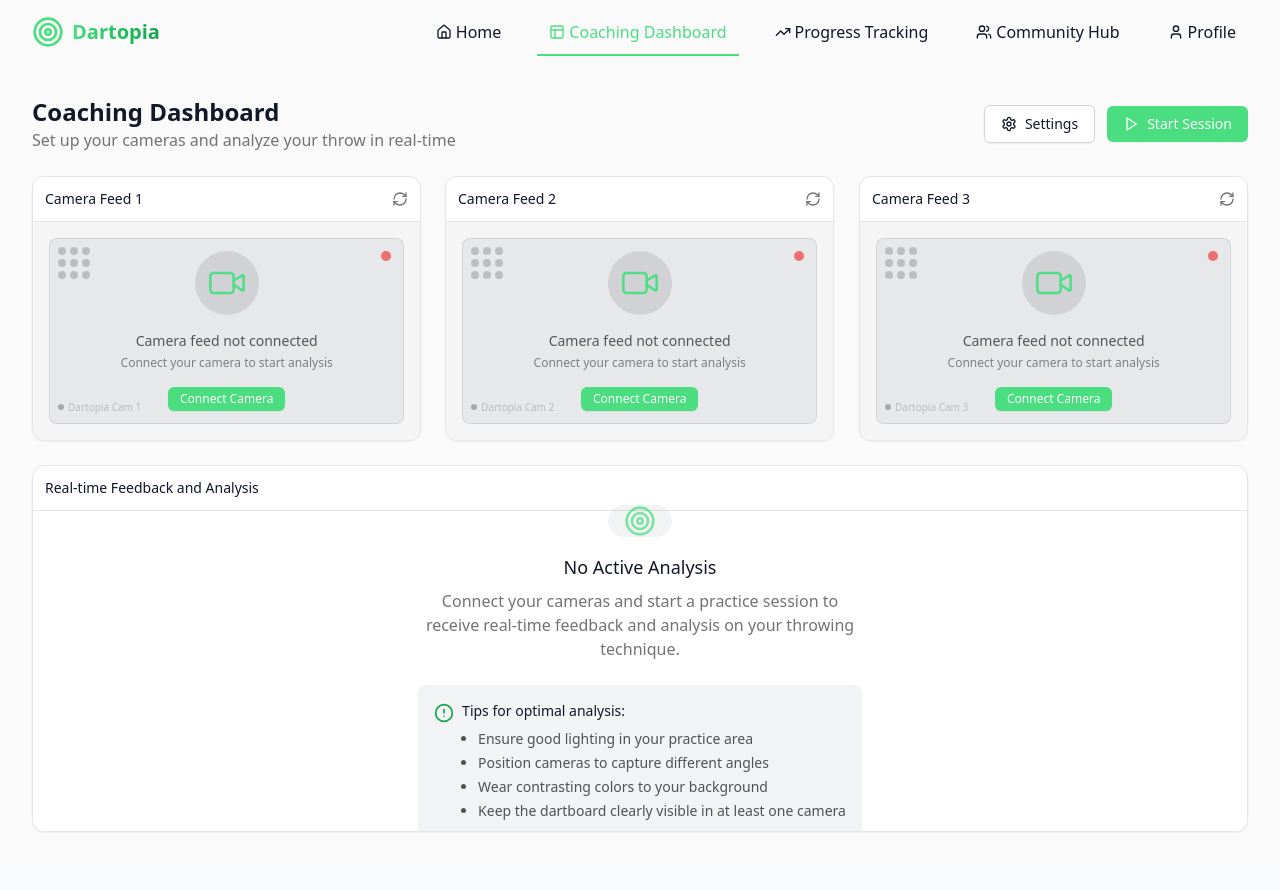
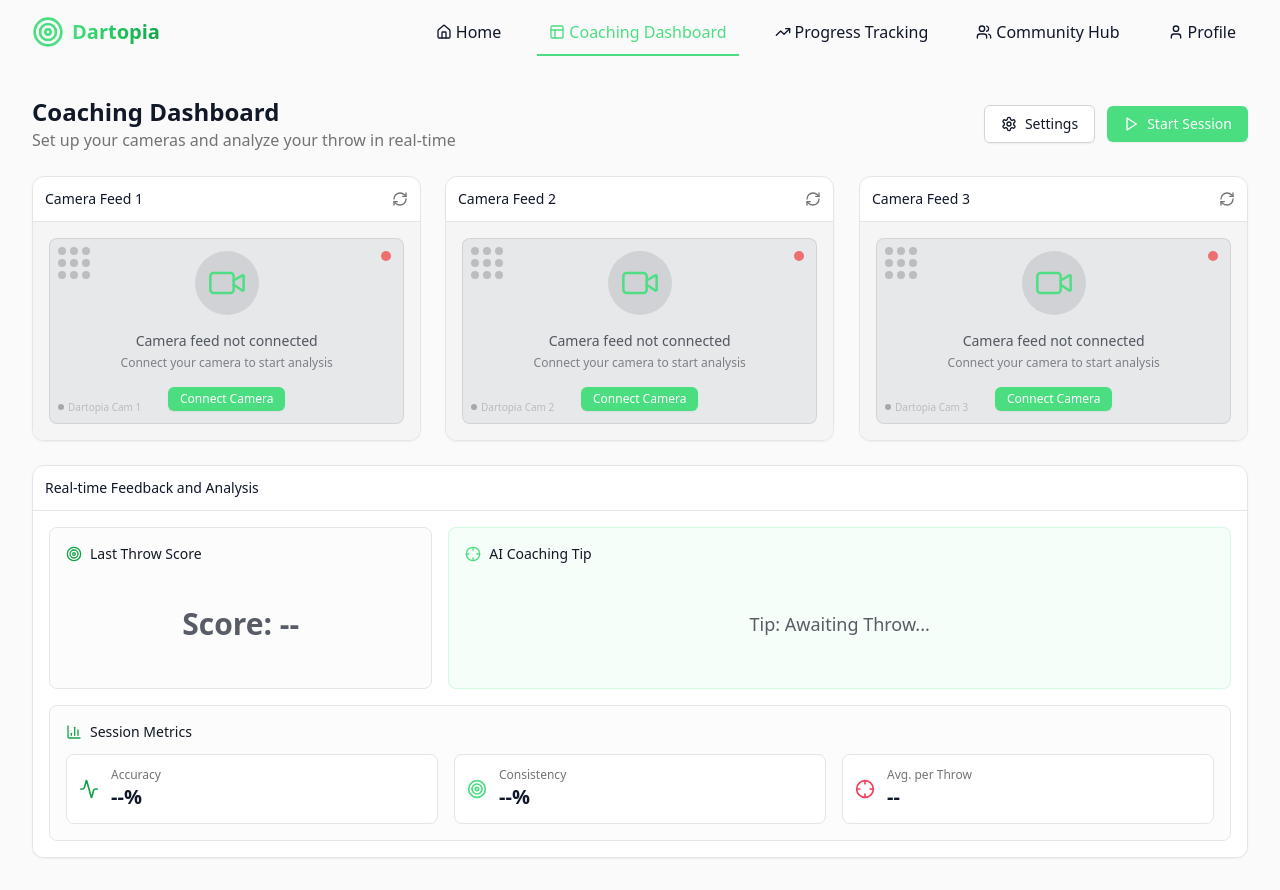
Before and after one commit to wyattholne/dartopia-coach-connect, a React (Vite) app: page /dashboard in a window 1280 px wide. Before the commit the page ends 864 px from the top, so only its background shows below. Built offline with nearby package versions, Linux system fonts and the light colour scheme.

Commit message:
Structure feedback section on dashboard
Divide the real-time feedback and analysis section into three distinct sub-sections: Last Throw Score, AI Coaching Tip, and Session Metrics (Placeholders). Add placeholder text to each section.

```diff
--- a/src/components/FeedbackSection.tsx
+++ b/src/components/FeedbackSection.tsx
@@ -1,6 +1,6 @@
 
 import React from "react";
-import { Target, AlertCircle } from "lucide-react";
+import { Target, AlertCircle, Activity, BarChart3, Crosshair } from "lucide-react";
 
 export const FeedbackSection: React.FC = () => {
   return (
@@ -8,26 +8,60 @@ export const FeedbackSection: React.FC = () => {
       <div className="p-3 border-b border-neutral-200">
         <h3 className="font-medium text-sm">Real-time Feedback and Analysis</h3>
       </div>
-      <div className="p-6 bg-white h-80">
-        <div className="flex h-full flex-col items-center justify-center text-center">
-          <div className="w-16 h-16 mb-4 rounded-full bg-dart-black/5 flex items-center justify-center">
-            <Target className="h-8 w-8 text-dart-green/70" />
+
+      <div className="p-4 bg-white">
+        <div className="grid grid-cols-1 md:grid-cols-3 gap-4">
+          {/* Last Throw Score */}
+          <div className="rounded-lg border border-neutral-200 bg-neutral-50/50 p-4 transition-all hover:shadow-sm">
+            <div className="flex items-center mb-3">
+              <Target className="h-4 w-4 text-dart-accent mr-2" />
+              <h4 className="text-sm font-medium text-dart-black">Last Throw Score</h4>
+            </div>
+            <div className="flex items-center justify-center h-24">
+              <div className="text-3xl font-bold text-dart-black/70">Score: --</div>
+            </div>
           </div>
-          <h3 className="text-lg font-medium text-dart-black mb-2">No Active Analysis</h3>
-          <p className="text-neutral-500 max-w-md">
-            Connect your cameras and start a practice session to receive real-time feedback and analysis on your throwing technique.
-          </p>
-          <div className="mt-6 bg-dart-black/5 p-4 rounded-lg max-w-md text-left">
-            <div className="flex">
-              <AlertCircle className="h-5 w-5 text-dart-accent mr-2 flex-shrink-0 mt-0.5" />
-              <div>
-                <h4 className="text-sm font-medium text-dart-black">Tips for optimal analysis:</h4>
-                <ul className="mt-2 text-sm text-neutral-600 space-y-1 list-disc pl-4">
-                  <li>Ensure good lighting in your practice area</li>
-                  <li>Position cameras to capture different angles</li>
-                  <li>Wear contrasting colors to your background</li>
-                  <li>Keep the dartboard clearly visible in at least one camera</li>
-                </ul>
+
+          {/* AI Coaching Tip */}
+          <div className="rounded-lg border border-dart-green/20 bg-dart-green/5 p-4 transition-all hover:shadow-sm md:col-span-2">
+            <div className="flex items-center mb-3">
+              <Crosshair className="h-4 w-4 text-dart-green mr-2" />
+              <h4 className="text-sm font-medium text-dart-black">AI Coaching Tip</h4>
+            </div>
+            <div className="flex items-center justify-center h-24 p-4 text-center">
+              <p className="text-lg text-dart-black/70 font-medium">
+                Tip: Awaiting Throw...
+              </p>
+            </div>
+          </div>
+
+          {/* Session Metrics */}
+          <div className="rounded-lg border border-neutral-200 bg-neutral-50/50 p-4 transition-all hover:shadow-sm md:col-span-3">
+            <div className="flex items-center mb-3">
+              <BarChart3 className="h-4 w-4 text-dart-accent mr-2" />
+              <h4 className="text-sm font-medium text-dart-black">Session Metrics</h4>
+            </div>
+            <div className="grid grid-cols-1 md:grid-cols-3 gap-4">
+              <div className="bg-white rounded-lg p-3 border border-neutral-200 flex items-center">
+                <Activity className="h-5 w-5 text-dart-accent mr-3" />
+                <div>
+                  <div className="text-xs text-neutral-500">Accuracy</div>
+                  <div className="text-xl font-semibold">--%</div>
+                </div>
+              </div>
+              <div className="bg-white rounded-lg p-3 border border-neutral-200 flex items-center">
+                <Target className="h-5 w-5 text-dart-green mr-3" />
+                <div>
+                  <div className="text-xs text-neutral-500">Consistency</div>
+                  <div className="text-xl font-semibold">--%</div>
+                </div>
+              </div>
+              <div className="bg-white rounded-lg p-3 border border-neutral-200 flex items-center">
+                <Crosshair className="h-5 w-5 text-dart-red mr-3" />
+                <div>
+                  <div className="text-xs text-neutral-500">Avg. per Throw</div>
+                  <div className="text-xl font-semibold">--</div>
+                </div>
               </div>
             </div>
           </div>
```
